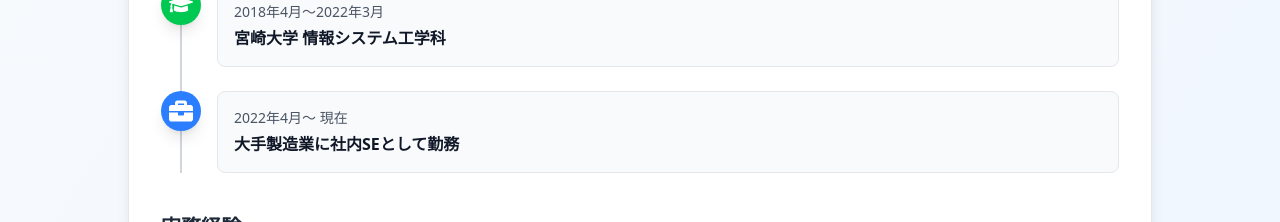
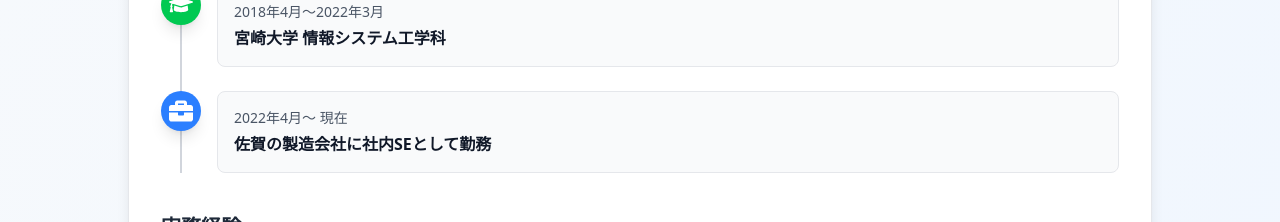
Before and after one commit to hiroto0927/profile, a Next.js app in the folder web/: page /profile/profile in a window 1280 px wide. Shown: the part 960-1182 px from the top of the page. Built offline with nearby package versions, Linux system fonts and the light colour scheme.

Commit message:
経歴情報を更新: 大手製造業 → 佐賀の製造会社
Co-authored-by: hiroto0927 <83230897+hiroto0927@users.noreply.github.com>

```diff
--- a/web/src/components/features/career-section.tsx
+++ b/web/src/components/features/career-section.tsx
@@ -23,7 +23,7 @@ const timelineData: TimelineItem[] = [
   },
   {
     year: "2022年4月〜 現在",
-    title: "大手製造業に社内SEとして勤務",
+    title: "佐賀の製造会社に社内SEとして勤務",
     description: "",
     icon: "work",
   },
```
